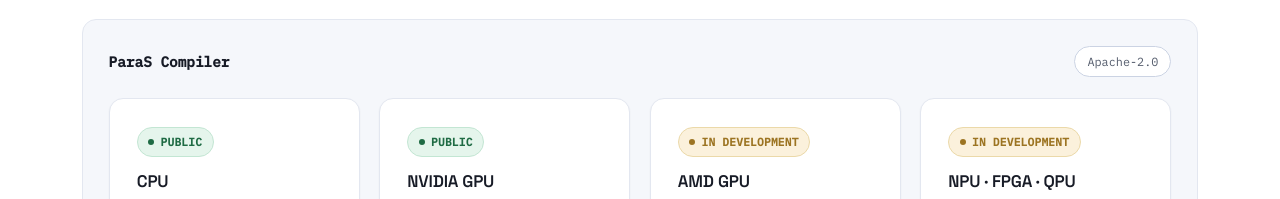
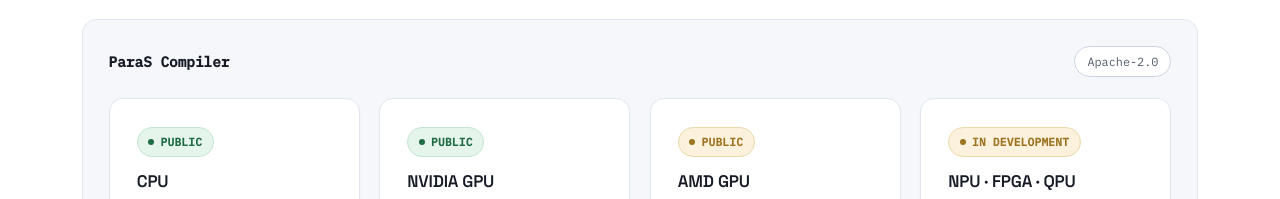
Before and after one commit to ParaS-Ecosystem/ParaS-Ecosystem.github.io, a plain HTML site: page index.html in a window 1280 px wide. Shown: the part 2586-2785 px from the top of the page. Drawn offline with Linux system fonts and the light colour scheme; no server answers.

Commit message:
Change GPU status from 'In development' to 'Public'

```diff
--- a/index.html
+++ b/index.html
@@ -223,7 +223,7 @@
             <p>CUDA-enabled GPUs, via the CUDA runtime and <code>-parasdevice cuda:sm_x</code>.</p>
           </div>
           <div class="hw-card">
-            <span class="status status--dev">In development</span>
+            <span class="status status--dev">Public</span>
             <h3>AMD GPU</h3>
             <p>ROCm-based support is planned as part of the ecosystem's backend roadmap.</p>
           </div>
```
